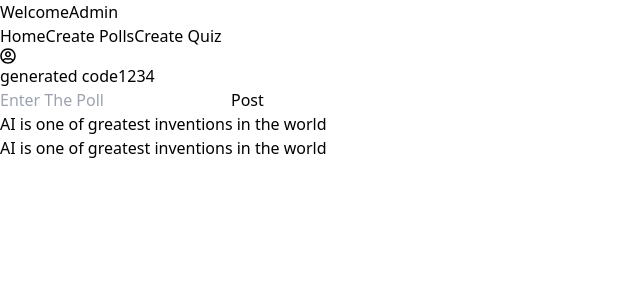
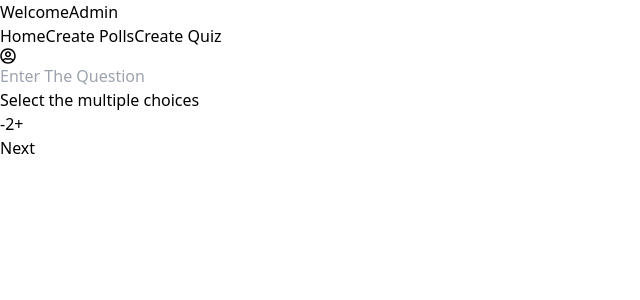
Before and after one commit to Codinglone/Live-Polling-App, a React (Vite) app in the folder live-polls-app-frontend/: page /admin in a window 1280 px wide. Shown: the top 300 px of the page, without its empty margins (0-640 px from the left). Built offline with nearby package versions, Linux system fonts and the light colour scheme.

Commit message:
Added Create Question step one

```diff
--- /dev/null
+++ b/live-polls-app-frontend/src/components/AdminQuestionOne.jsx
@@ -0,0 +1,47 @@
+import { useState } from "react";
+
+const AdminQuestionOne = () => {
+  const [questionsCount, setQuestionsCount] = useState(2);
+  return (
+    <div className="bg-[#F7F7F7] h-[85vh] w-full">
+      <div className="flex items-center flex-col px-48 w-full">
+        <div className="w-[56%] mt-8">
+          <div>
+            <div className="flex w-full flex-col items-center justify-center mt-6">
+              <input
+                type="text"
+                className="w-full border-2 rounded-md border-gray-400 bg-transparent py-2 px-4 outline-none"
+                placeholder="Enter The Question"
+              />
+              <div className="mt-12 flex flex-col">
+                <span className="mb-4">Select the multiple choices</span>
+                <div className="bg-white flex justify-between px-2 border-2 border-gray-300 rounded">
+                  <span
+                    className="border-r-2 border-gray-300 w-[30%] py-2 text-center cursor-pointer"
+                    onClick={() => setQuestionsCount((prev) => prev - 1)}
+                  >
+                    -
+                  </span>
+                  <span className="border-r-2 border-gray-300 w-[30%] py-2 text-center">
+                    {questionsCount}
+                  </span>
+                  <span
+                    className="w-[30%] py-2 text-center cursor-pointer"
+                    onClick={() => setQuestionsCount((prev) => prev + 1)}
+                  >
+                    +
+                  </span>
+                </div>
+              </div>
+              <button className="bg-[#0066F7] py-1 px-8 mt-8 text-white rounded">
+                Next
+              </button>
+            </div>
+          </div>
+        </div>
+      </div>
+    </div>
+  );
+};
+
+export default AdminQuestionOne;
--- a/live-polls-app-frontend/src/pages/Admin.jsx
+++ b/live-polls-app-frontend/src/pages/Admin.jsx
@@ -1,12 +1,14 @@
 import AdminNavbar from "../components/AdminNavbar"
 import AdminPolls from "../components/AdminPolls"
 import AdminCreatePoll from "../components/AdminCreatePoll"
+import AdminQuestionOne from "../components/AdminQuestionOne"
 const Admin = () => {
   return (
     <div>
       <AdminNavbar />
       {/* <AdminPolls /> */}
-      <AdminCreatePoll />
+      {/* <AdminCreatePoll /> */}
+      <AdminQuestionOne />
     </div>
   )
 }
```
